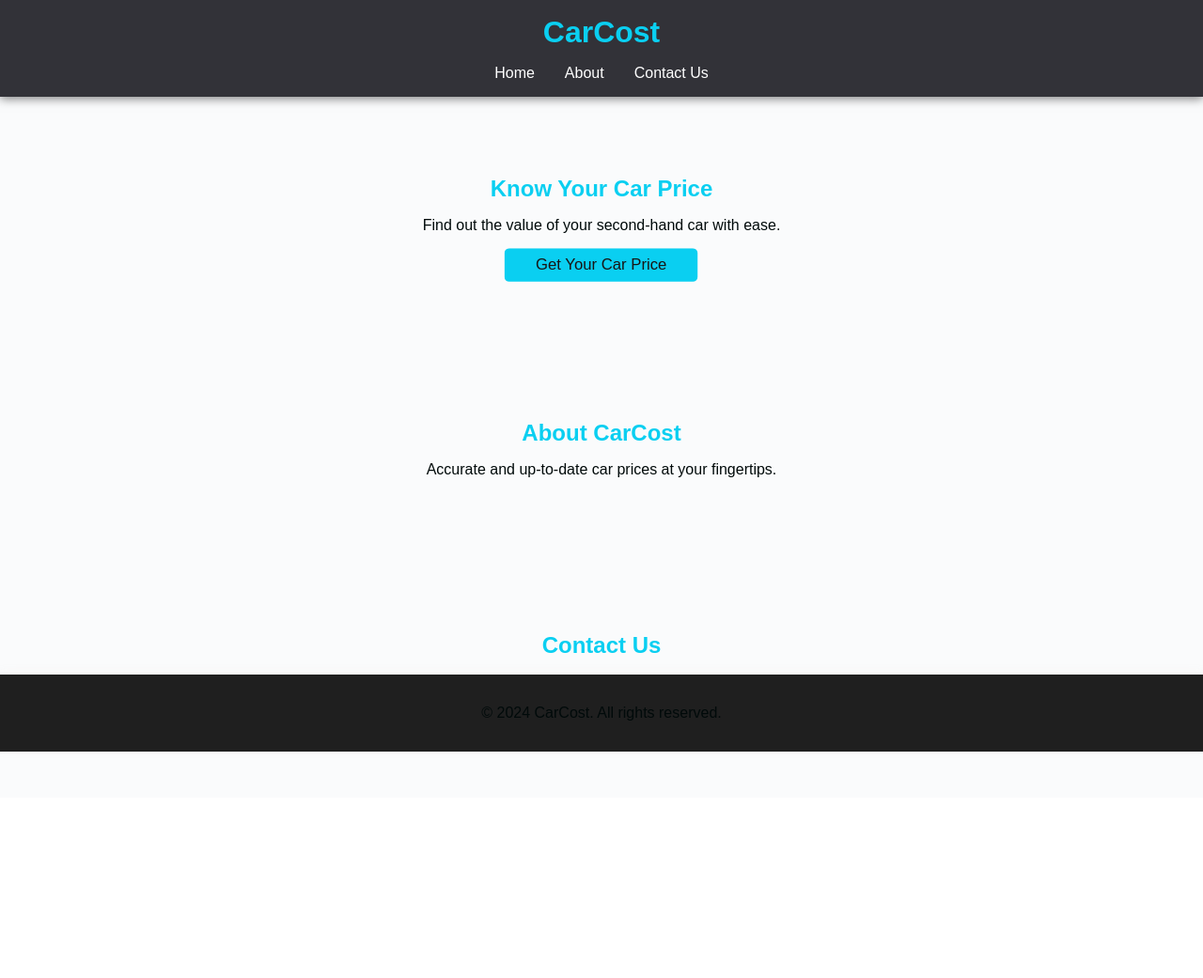
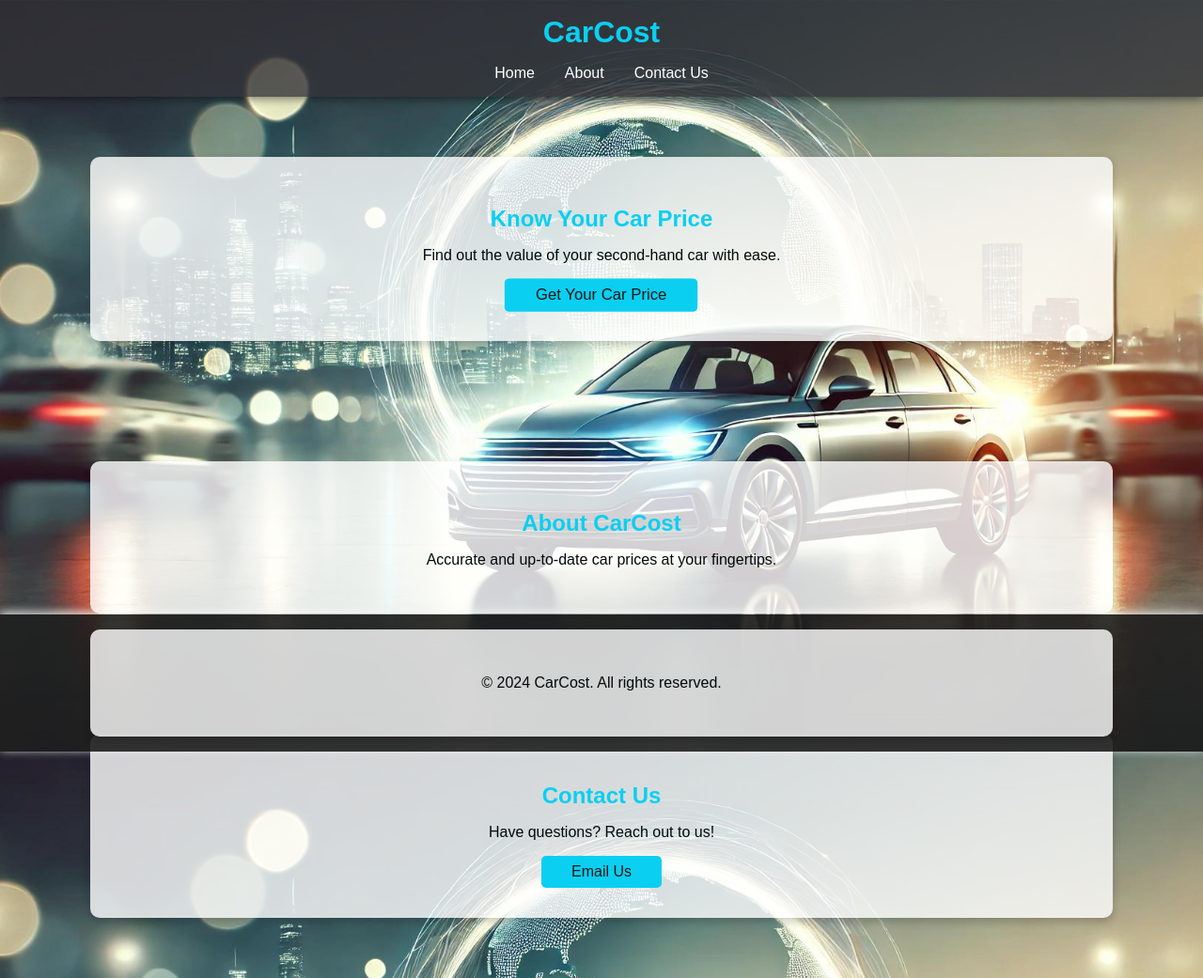
Before and after one commit to sandeepsajjanapu/Second-Hand-Car-Prices-OLX-, a Flask app: page / in a window 1280 px wide. Shown: the whole page at 94% size. Before the commit the page ends 800 px from the top, so only its background shows below. Run offline with Flask 3, Linux system fonts and the light colour scheme.

Commit message:
modified

```diff
--- a/app.py
+++ b/app.py
@@ -1,4 +1,5 @@
 from flask import Flask,render_template,request
+
 import sqlite3
 import json
 import pickle
--- a/templates/home.html
+++ b/templates/home.html
@@ -8,12 +8,16 @@
         body {
             margin: 0;
             font-family: 'Arial', sans-serif;
-            background-color: #fafbfcef;
+            background-image: url('glowing_car_background_image.jpg'); /* Ensure this path is correct */
+            background-size: cover; /* Make the background image cover the entire viewport */
+            background-repeat: no-repeat; /* Prevent the background from repeating */
+            background-position: center; /* Center the background image */
+            background-attachment: fixed; /* Keep the background fixed during scrolling */
             color: rgb(1, 10, 10);
         }
 
         header {
-            background-color: rgb(50, 50, 56);
+            background-color: rgba(50, 50, 56, 0.8); /* Add transparency to show the background */
             padding: 1rem 0;
             box-shadow: 0 2px 10px rgba(0, 0, 0, 0.5);
             text-align: center;
@@ -55,6 +59,10 @@
         .container {
             width: 80%;
             margin: 0 auto;
+            background: rgba(255, 255, 255, 0.8); /* Add a semi-transparent background for text readability */
+            padding: 2rem;
+            border-radius: 10px;
+            box-shadow: 0 4px 10px rgba(0, 0, 0, 0.2);
         }
 
         h2 {
@@ -78,7 +86,7 @@
         }
 
         footer {
-            background-color: #1f1f1f;
+            background-color: rgba(31, 31, 31, 0.9);
             text-align: center;
             padding: 1rem 0;
             box-shadow: 0 -2px 10px rgba(248, 246, 246, 0.932);
@@ -127,7 +135,6 @@
     <section id="home">
         <div class="container">
             <h2>Know Your Car Price</h2>
-
             <p>Find out the value of your second-hand car with ease.</p>
             <a href="/check" class="btn pulse">Get Your Car Price</a>
         </div>
```
Also changed, not shown: templates/glowing_car_background_image.jpg (added).
